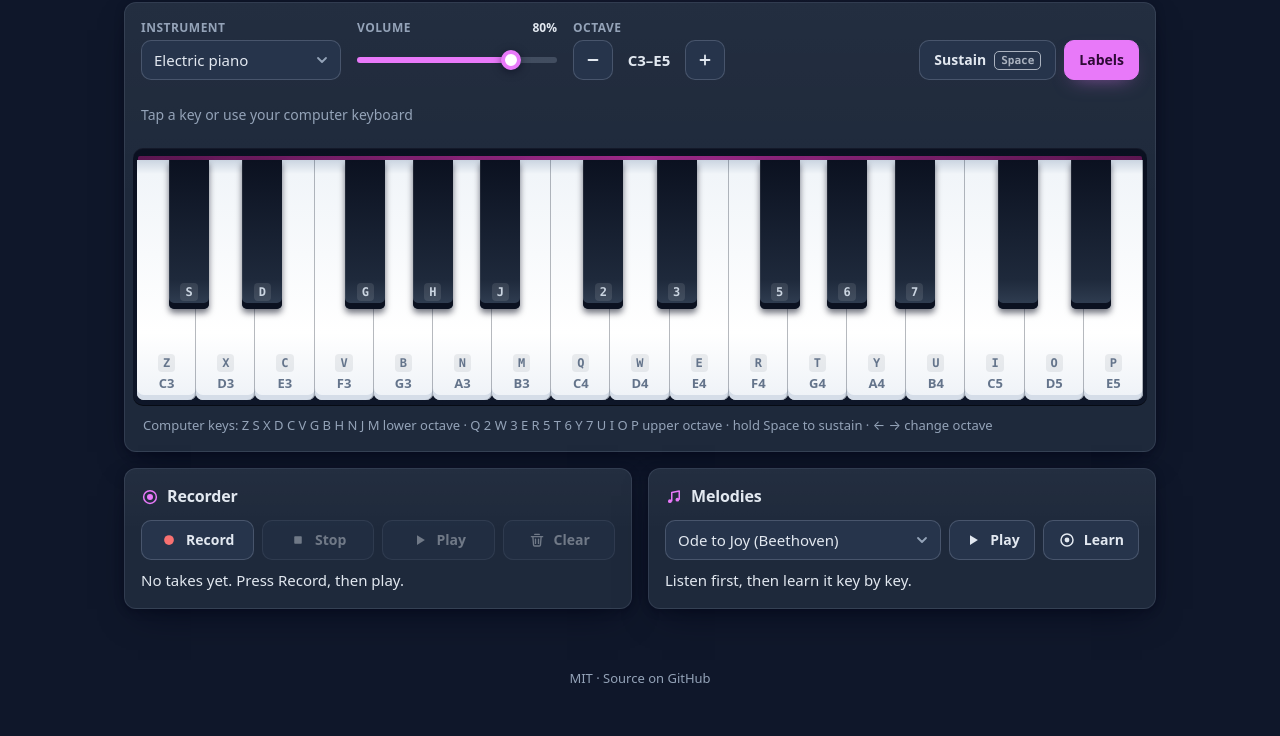
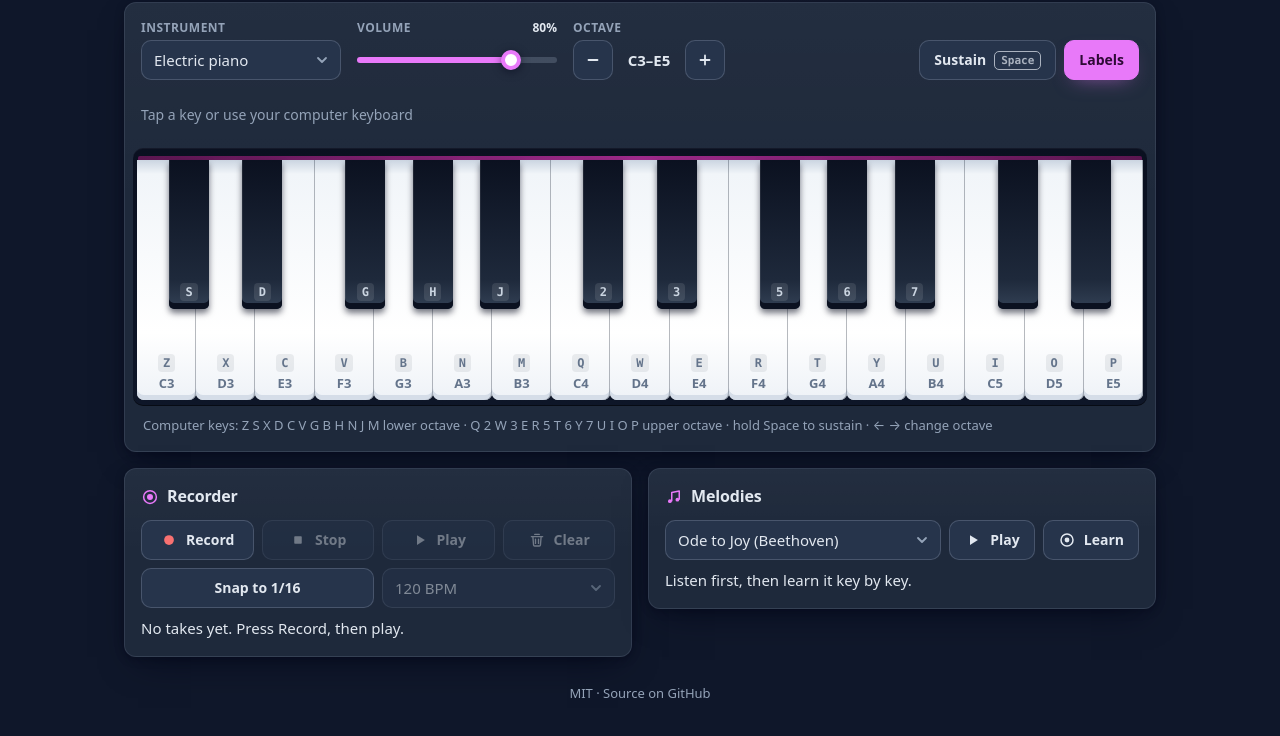
Before and after one commit to celaldrg/piano, a website with bundled scripts: page index.html in a window 1280 px wide. Shown: the part 78-814 px from the top of the page. Built offline with nearby package versions, Linux system fonts and the light colour scheme.

Commit message:
Polish: snap recordings to 1/16 on playback

```diff
--- a/index.html
+++ b/index.html
@@ -112,6 +112,12 @@
                 <span id="rec-clear-label">Clear</span>
               </button>
             </div>
+            <div class="snap-row">
+              <button id="rec-snap" class="btn btn--toggle" type="button" aria-pressed="false">
+                <span data-i18n="rec.snap">Snap to 1/16</span>
+              </button>
+              <select id="rec-tempo" class="select" aria-label="Snap tempo" data-i18n-label="rec.tempo"></select>
+            </div>
             <p id="rec-status" class="status"></p>
             <h3 id="takes-title" class="subhead" data-i18n="rec.takes" hidden>Saved takes</h3>
             <ul id="takes" class="takes"></ul>
--- a/src/i18n.js
+++ b/src/i18n.js
@@ -55,6 +55,9 @@ export const STRINGS = {
     'rec.saved.one': '{count} take saved in this browser.',
     'rec.saved.other': '{count} takes saved in this browser.',
     'rec.takes': 'Saved takes',
+    'rec.snap': 'Snap to 1/16',
+    'rec.tempo': 'Snap tempo',
+    'rec.bpm': '{bpm} BPM',
     'take.name': 'Take {id}',
     'take.play': 'Play take {id}',
     'take.stop': 'Stop take {id}',
@@ -115,6 +118,9 @@ export const STRINGS = {
     'rec.saved.one': '{count} kayıt bu tarayıcıda saklı.',
     'rec.saved.other': '{count} kayıt bu tarayıcıda saklı.',
     'rec.takes': 'Saklanan kayıtlar',
+    'rec.snap': '1/16’ya hizala',
+    'rec.tempo': 'Hizalama temposu',
+    'rec.bpm': '{bpm} vuruş/dk',
     'take.name': 'Kayıt {id}',
     'take.play': '{id}. kaydı çal',
     'take.stop': '{id}. kaydı durdur',
--- a/src/main.js
+++ b/src/main.js
@@ -13,7 +13,7 @@ import { MELODIES } from './melodies.js';
 import { midiToFrequency } from './music.js';
 import { createPiano } from './piano.js';
 import { activeNotesAt, scheduleDuration, scheduleFromMelody, scheduleFromRecording } from './player.js';
-import { recordingsFromJSON, recordingsToJSON } from './recorder.js';
+import { SNAP_TEMPOS, recordingsFromJSON, recordingsToJSON, snapTempo, takeForPlayback } from './recorder.js';
 import { loadText, saveText } from './storage.js';
 import { createSynth } from './synth.js';
 import { renderTakes } from './takes-view.js';
@@ -55,6 +55,8 @@ const ui = {
   clear: byId('rec-clear'),
   clearLabel: byId('rec-clear-label'),
   recStatus: byId('rec-status'),
+  snap: byId('rec-snap'),
+  tempo: byId('rec-tempo'),
   takesTitle: byId('takes-title'),
   takes: byId('takes'),
   melody: byId('melody'),
@@ -79,6 +81,8 @@ const settings = {
   instrument: getInstrument(load('instrument')).id,
   volume: savedVolume(),
   labels: load('labels') !== 'off',
+  snap: load('snap') === 'on',
+  bpm: snapTempo(load('bpm')),
   melody: MELODIES.find((melody) => melody.id === load('melody'))?.id ?? MELODIES[0].id,
 };
 
@@ -210,7 +214,7 @@ function toggleTake(id) {
 
 function playTake(take) {
   notice = null;
-  startPlayback('take', take.id, scheduleFromRecording(take));
+  startPlayback('take', take.id, scheduleFromRecording(takeForPlayback(take, settings)));
 }
 
 /** The first click arms Clear; a second click within a few seconds deletes every take. */
@@ -301,12 +305,13 @@ function endPlayback() {
 
 function applyLanguage() {
   const { language } = settings;
-  const t = (key) => translate(language, key);
+  const t = (key, params) => translate(language, key, params);
   document.documentElement.lang = language;
   document.title = t('app.title');
   document.querySelectorAll('[data-i18n]').forEach((node) => setText(node, t(node.dataset.i18n)));
   document.querySelectorAll('[data-i18n-label]').forEach((node) => node.setAttribute('aria-label', t(node.dataset.i18nLabel)));
   fillSelect(ui.instrument, INSTRUMENTS.map(({ id }) => [id, t(`instrument.${id}`)]), settings.instrument);
+  fillSelect(ui.tempo, SNAP_TEMPOS.map((bpm) => [String(bpm), t('rec.bpm', { bpm })]), String(settings.bpm));
   fillSelect(ui.melody, MELODIES.map(({ id }) => [id, t(`melody.${id}`)]), settings.melody);
   render();
 }
@@ -373,6 +378,8 @@ function renderRecorder(state, t) {
   ui.play.disabled = recording || recordings.length === 0;
   ui.clear.disabled = recording || recordings.length === 0;
   ui.clear.classList.toggle('is-armed', clearTimer !== null);
+  ui.snap.setAttribute('aria-pressed', String(settings.snap));
+  ui.tempo.disabled = !settings.snap;
   setText(ui.clearLabel, t(clearTimer === null ? 'rec.clear' : 'rec.confirm'));
   setText(ui.recStatus, recorderStatus(state, playingId, t));
   ui.takesTitle.hidden = recordings.length === 0;
@@ -453,6 +460,15 @@ ui.record.addEventListener('click', toggleRecording);
 ui.stop.addEventListener('click', stopRecorder);
 ui.play.addEventListener('click', playNewestTake);
 ui.clear.addEventListener('click', clearTakes);
+ui.snap.addEventListener('click', () => {
+  settings.snap = !settings.snap;
+  save('snap', settings.snap ? 'on' : 'off');
+  render();
+});
+ui.tempo.addEventListener('change', () => {
+  settings.bpm = snapTempo(ui.tempo.value);
+  save('bpm', String(settings.bpm));
+});
 ui.takes.addEventListener('click', (event) => {
   const button = event.target.closest('[data-take]');
   if (button) toggleTake(Number(button.dataset.take));
--- a/src/recorder.js
+++ b/src/recorder.js
@@ -127,6 +127,32 @@ export function quantizeRecording(recording, bpm) {
   return { ...recording, ...notesToRecording(separateRepeats(snapped)) };
 }
 
+/** Tempos offered for snapping takes to the 1/16 grid, in BPM. */
+export const SNAP_TEMPOS = [60, 80, 100, 120, 140, 160];
+/** Tempo used when no valid snap tempo was saved. */
+export const DEFAULT_SNAP_TEMPO = 120;
+
+/**
+ * Reads a saved snap tempo; anything that is not one of SNAP_TEMPOS gives the default.
+ * @param {unknown} value E.g. the text kept in storage.
+ * @returns {number} One of SNAP_TEMPOS.
+ */
+export function snapTempo(value) {
+  const bpm = Number(value);
+  return SNAP_TEMPOS.includes(bpm) ? bpm : DEFAULT_SNAP_TEMPO;
+}
+
+/**
+ * The version of a take to play back: snapped to the 1/16 grid when snapping is
+ * on, otherwise the take itself. The saved take is never changed.
+ * @param {Recording} take
+ * @param {{ snap: boolean, bpm: number }} options
+ * @returns {Recording}
+ */
+export function takeForPlayback(take, { snap, bpm }) {
+  return snap ? quantizeRecording(take, bpm) : take;
+}
+
 /**
  * Appends a take to a list and numbers it with the next free id (1, 2, 3 ...).
  * @param {Recording[]} list
--- a/style.css
+++ b/style.css
@@ -246,6 +246,11 @@ select {
   appearance: none;
   -webkit-appearance: none;
   transition: border-color var(--fast) ease;
+}
+
+.select:disabled {
+  opacity: 0.5;
+  cursor: not-allowed;
 }
 
 .select option {
@@ -656,6 +661,13 @@ select {
   font-size: 0.8125rem;
 }
 
+.snap-row {
+  display: grid;
+  grid-template-columns: minmax(0, 1fr) minmax(0, 1fr);
+  gap: 8px;
+  margin-top: 8px;
+}
+
 .icon--record {
   color: var(--danger);
 }
```
Also changed, not shown: test/recorder.test.js (+25 -0 lines), README.md, docs/screenshot.png.
